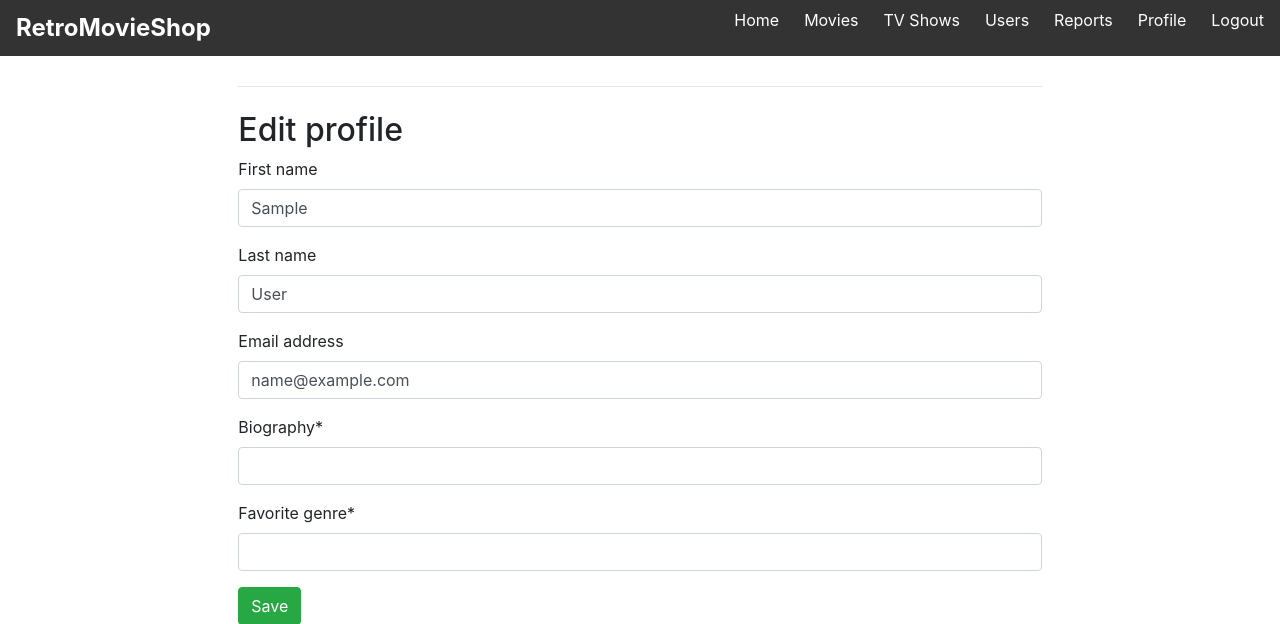
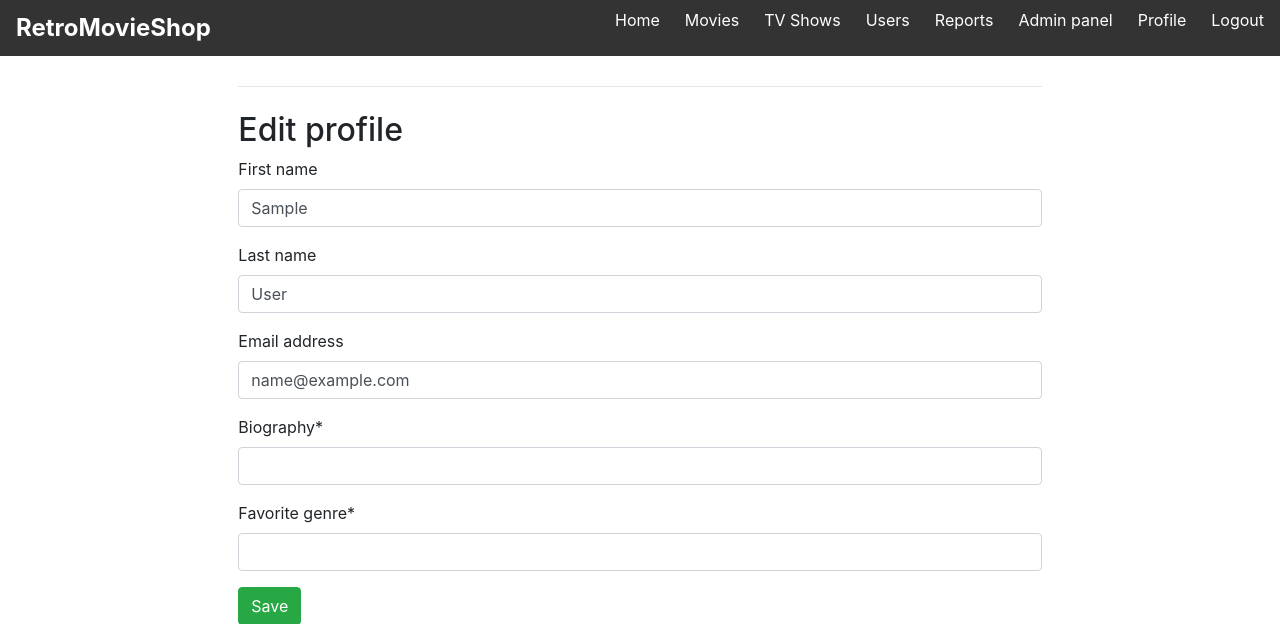
Before and after one commit to SwagLck/RetroMoviesShop, a Django app: page /profile/edit/ in a window 1280 px wide. Shown: the top 624 px of the page. Run offline with Django 5.2, Linux system fonts and the light colour scheme; the visitor is signed in with stand-in values (Sample User, id 1); some libraries are stand-ins or nearby versions.

Commit message:
Added admin panel page for admin user

```diff
--- a/demo/MovieWebsite/templates/base.html
+++ b/demo/MovieWebsite/templates/base.html
@@ -112,13 +112,19 @@
                 <a href="{% url 'tvshows' %}">TV Shows</a>
             </li>
 
-            {% if user.is_staff or perms.MovieWebsite.can_block_users %}
+            {% if perms.MovieWebsite.can_block_users %}
             <li>
                 <a href="{% url 'userslist' %}">Users</a>
             </li>
 
             <li>
                 <a href="{% url 'reports_list' %}">Reports</a>
+            </li>
+            {% endif %}
+
+            {% if user.is_staff %}
+            <li>
+                <a href="{% url 'admin_panel' %}">Admin panel</a>
             </li>
             {% endif %}
 
--- a/demo/MovieWebsite/urls.py
+++ b/demo/MovieWebsite/urls.py
@@ -12,6 +12,7 @@ urlpatterns = [
     path("comments/<int:pk>/report/", views.report_comment, name="report_comment"),
     path("reports/", views.reports_list, name="reports_list"),
     path("Users/", views.userslist, name="userslist"),
+    path("AdminPanel/", views.admin_panel, name="admin_panel"),
     path("profile/edit/", views.edit_profile, name="edit_profile"),
     path("profile/<str:username>/", views.profile, name="profile"),
     path("profile/<str:username>/toggle-block/", views.toggle_block_user, name="toggle_block_user"),
--- a/demo/MovieWebsite/views.py
+++ b/demo/MovieWebsite/views.py
@@ -11,6 +11,9 @@ from django.views.decorators.http import require_POST
 # Create your views here.
 def home(request):
     return render(request, "home.html")
+
+def admin_panel(request):
+    return render(request, "admin_panel.html")
 
 def movies(request):
     items = Movie.objects.prefetch_related("genres").order_by("-year", "title")
```
Also changed, not shown: demo/MovieWebsite/templates/admin_panel.html (added, +7 -0 lines).
